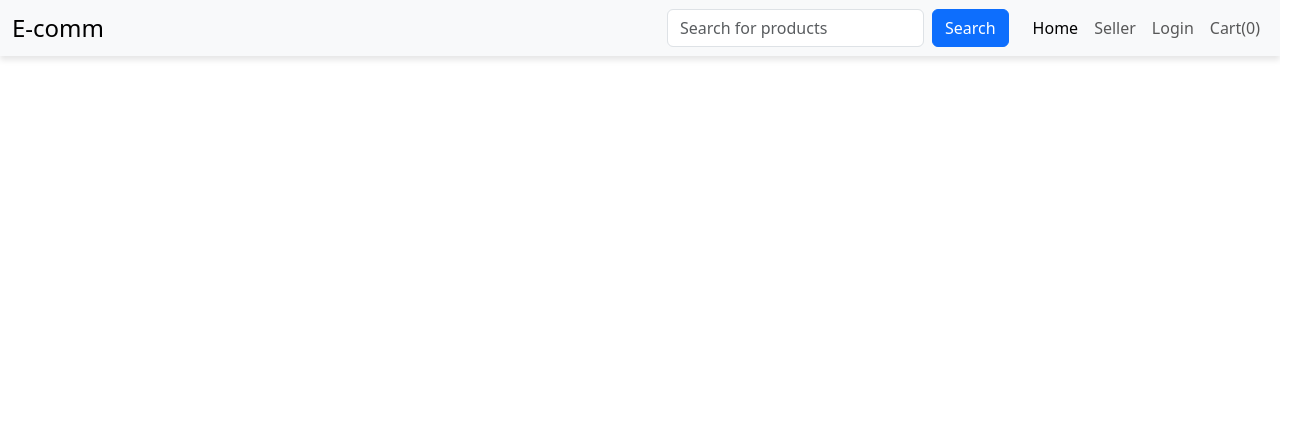
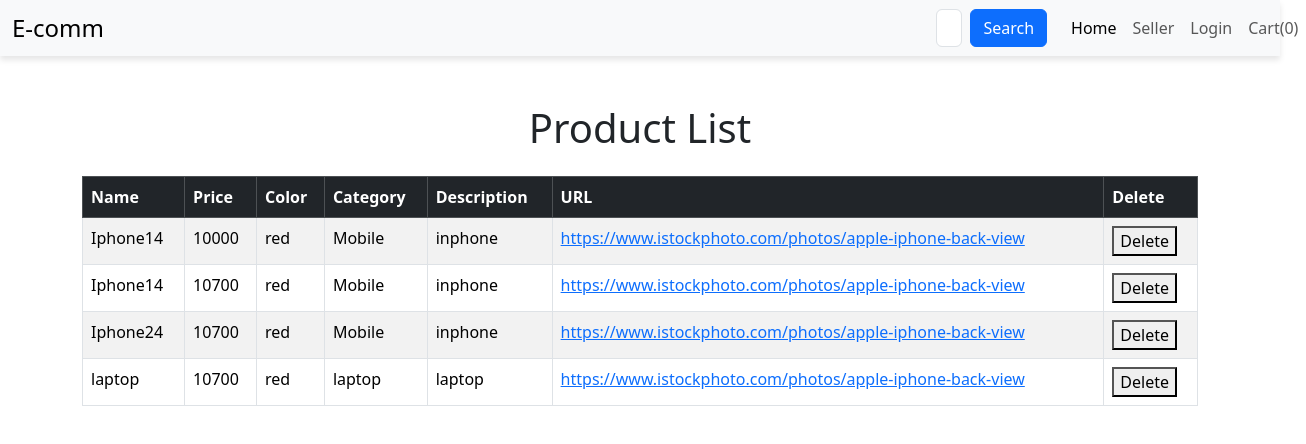
Before and after one commit to Ananya290/E-Commerace, an Angular app in the folder AngularApplication/: page /app-seller-home in a window 1280 px wide. Before the commit this address led to /. Shown: the top 444 px of the page, 1306 px wide, since content can reach past the window. Built offline with nearby package versions, Linux system fonts and the light colour scheme; data requests are answered from the project's data file.

Commit message:
product list and delete product functionality

```diff
--- a/AngularApplication/db.json
+++ b/AngularApplication/db.json
@@ -90,5 +90,43 @@
       "password": "test1",
       "email": "test1"
     }
+  ],
+  "products": [
+    {
+      "id": "ecb6",
+      "name": "Iphone14",
+      "price": "10000",
+      "category": "Mobile",
+      "color": "red",
+      "description": "inphone",
+      "url": "https://www.istockphoto.com/photos/apple-iphone-back-view"
+    },
+    {
+      "id": "0707",
+      "name": "Iphone14",
+      "price": "10700",
+      "category": "Mobile",
+      "color": "red",
+      "description": "inphone",
+      "url": "https://www.istockphoto.com/photos/apple-iphone-back-view"
+    },
+    {
+      "id": "f3ac",
+      "name": "Iphone24",
+      "price": "10700",
+      "category": "Mobile",
+      "color": "red",
+      "description": "inphone",
+      "url": "https://www.istockphoto.com/photos/apple-iphone-back-view"
+    },
+    {
+      "id": "75c9",
+      "name": "laptop",
+      "price": "10700",
+      "category": "laptop",
+      "color": "red",
+      "description": "laptop",
+      "url": "https://www.istockphoto.com/photos/apple-iphone-back-view"
+    }
   ]
 }
--- a/AngularApplication/src/app/header/header/header.component.css
+++ b/AngularApplication/src/app/header/header/header.component.css
@@ -11,6 +11,3 @@
 .nav-item a {
     font-weight: 500;
 }
-.navbarContent{
-    margin-left: 65%;
-}
--- a/AngularApplication/src/app/header/header/header.component.html
+++ b/AngularApplication/src/app/header/header/header.component.html
@@ -8,12 +8,12 @@
         <span class="navbar-toggler-icon"></span>
       </button>
 
-      <div  class="collapse navbar-collapse" id="navbarContent">
+      <div  class="collapse navbar-collapse" id="navbarContent" style="margin-left : 65%">
         <form *ngIf="menuType==='default'" class="d-flex ms-auto me-3">
           <input class="form-control me-2" type="search" placeholder="Search for products" aria-label="Search">
           <button class="btn btn-primary" type="submit">Search</button>
         </form>
-         <div [ngSwitch]="menuType">
+         <div [ngSwitch]="menuType" >
           <ul *ngSwitchCase="'default'" class="navbar-nav mb-2 mb-lg-0">
             <li class="nav-item">
               <a class="nav-link active" routerLink="">Home</a>
@@ -28,18 +28,18 @@
               <a class="nav-link" href="#">Cart(0)</a>
             </li>
           </ul>
-          <ul *ngSwitchCase="'seller'" id="navbarContent_seller" class="navbar-nav mb-2 mb-lg-0">
+          <ul *ngSwitchCase="'seller'" class="navbar-nav mb-2 mb-lg-0">
             <li class="nav-item">
-              <a class="nav-link active" routerLink="">Product List</a>
+              <a class="nav-link active" routerLink="app-seller-home">Product List</a>
             </li>
             <li class="nav-item">
-              <a class="nav-link" routerLink="/seller">Add Product</a>
+              <a class="nav-link" routerLink="seller-addproduct">Add Product</a>
             </li>
             <li class="nav-item">
               <a (click)="logout()" class="nav-link" href="#">Logout</a>
             </li>
             <li class="nav-item">
-              <a class="nav-link" href="#"> {{this.sellerName | titlecase}}</a>
+              <a class="nav-link"> {{this.sellerName | titlecase}}</a>
             </li>
           </ul>
         </div>
--- a/AngularApplication/src/app/seller-add-product/seller-add-product.component.html
+++ b/AngularApplication/src/app/seller-add-product/seller-add-product.component.html
@@ -1 +1,32 @@
-<p>seller-add-product works!</p>
+<div class="container my-5">
+  <h1 class="text-center mb-4">Add New Product</h1>
+  <p class="alert alert-success text-center" *ngIf="productAddedmssg">
+    {{ productAddedmssg }}
+  </p>
+  <form #addproducts="ngForm" (ngSubmit)="addProduct(addproducts.value)" class="card p-4 shadow-sm">
+    <div class="mb-3">
+      <label for="productName" class="form-label">Product Name</label>
+      <input type="text" id="productName" class="form-control" placeholder="Enter Product Name" name="Productname"
+        ngModel />
+    </div>
+    <div class="mb-3">
+      <label for="productPrice" class="form-label">Product Price</label>
+      <input type="text" id="productPrice" class="form-control" placeholder="Enter Product Price" name="productPrice"
+        ngModel />
+    </div>
+    <div class="mb-3">
+      <label for="color" class="form-label">Product Color</label>
+      <input type="text" id="color" class="form-control" placeholder="Enter Product Color" name="color" ngModel />
+    </div>
+    <div class="mb-3">
+      <label for="description" class="form-label">Product Description</label>
+      <textarea id="description" class="form-control" placeholder="Enter Product Description" name="description"
+        rows="3" ngModel></textarea>
+    </div>
+    <div class="mb-3">
+      <label for="url" class="form-label">Product URL</label>
+      <input type="text" id="url" class="form-control" placeholder="Enter Product URL" name="url" ngModel />
+    </div>
+    <button type="submit" class="btn btn-primary w-100">Add Product</button>
+  </form>
+</div>
--- a/AngularApplication/src/app/seller-add-product/seller-add-product.component.ts
+++ b/AngularApplication/src/app/seller-add-product/seller-add-product.component.ts
@@ -1,10 +1,26 @@
-import { Component } from '@angular/core';
+import { Component, OnInit } from '@angular/core';
+import { ProductService } from '../services/product.service';
 
 @Component({
   selector: 'app-seller-add-product',
   templateUrl: './seller-add-product.component.html',
   styleUrl: './seller-add-product.component.css'
 })
-export class SellerAddProductComponent {
+export class SellerAddProductComponent implements OnInit{
+  productAddedmssg: string | undefined ;
+  constructor(private productservice:ProductService){
 
-}
+  }
+  ngOnInit(): void {
+  }
+
+  addProduct(data :any){
+  this.productservice.addProduct(data).subscribe((result)=>{
+    console.log(result);
+    if(result){
+      this.productAddedmssg = "Congrats Product Added Successfully!"
+    }
+    setTimeout(()=>(this.productAddedmssg = undefined),3000)
+  })
+  }
+  }
--- a/AngularApplication/src/app/seller-home/seller-home.component.html
+++ b/AngularApplication/src/app/seller-home/seller-home.component.html
@@ -1 +1,34 @@
-<p>seller-home works!</p>
+<div class="container my-5">
+    <h1 class="text-center mb-4">Product List</h1>
+    <p class="alert alert-success text-center" *ngIf="productdeletemssg">
+      {{ productdeletemssg }}
+    </p>
+    <div class="table-responsive">
+      <table class="table table-striped table-bordered">
+        <thead class="table-dark">
+          <tr>
+            <th>Name</th>
+            <th>Price</th>
+            <th>Color</th>
+            <th>Category</th>
+            <th>Description</th>
+            <th>URL</th>
+            <th>Delete</th>
+          </tr>
+        </thead>
+        <tbody>
+          <tr *ngFor="let item of Lists">
+            <td>{{ item.name }}</td>
+            <td>{{ item.price }}</td>
+            <td>{{ item.color }}</td>
+            <td>{{ item.category }}</td>
+            <td>{{ item.description }}</td>
+            <td>
+              <a href="{{ item.url }}" target="_blank">{{ item.url }}</a>
+            </td>
+            <td><button (click)="deleteProductList(item.id)">Delete</button></td>
+          </tr>
+        </tbody>
+      </table>
+    </div>
+  </div>
--- a/AngularApplication/src/app/seller-home/seller-home.component.ts
+++ b/AngularApplication/src/app/seller-home/seller-home.component.ts
@@ -1,10 +1,36 @@
-import { Component } from '@angular/core';
+import { Component, OnInit } from '@angular/core';
+import { ProductService } from '../services/product.service';
+import { product } from '../../datatype';
 
 @Component({
   selector: 'app-seller-home',
   templateUrl: './seller-home.component.html',
   styleUrl: './seller-home.component.css'
 })
-export class SellerHomeComponent {
+export class SellerHomeComponent implements OnInit {
+  Lists: product[] |undefined
+  productdeletemssg: string | undefined;
+  constructor(private productservice:ProductService){
 
+  }
+  ngOnInit(): void {
+this.productList();
+  }
+
+  productList(){
+    this.productservice.getproduct().subscribe((result)=>{
+      console.warn(result)
+      this.Lists=result;
+    })
 }
+deleteProductList(id:number){
+  console.log("id",id)
+  this.productservice.deleteProduct(id).subscribe((result)=>{
+if(result){
+  this.productdeletemssg = "Product deeletd sucessfully!"
+  this.productList();
+}
+setTimeout(()=>(this.productdeletemssg = undefined),3000)
+  })
+}
+}
--- /dev/null
+++ b/AngularApplication/src/app/services/product.service.ts
@@ -0,0 +1,20 @@
+import { HttpClient } from '@angular/common/http';
+import { Injectable } from '@angular/core';
+import { product } from '../../datatype';
+
+@Injectable({
+  providedIn: 'root'
+})
+export class ProductService {
+
+  constructor(private http :HttpClient) { }
+  addProduct(data: product){
+    return this.http.post("http://localhost:3000/products",data);
+  }
+  getproduct(){
+    return this.http.get<product[]>("http://localhost:3000/products")
+  }
+  deleteProduct(id:number){
+    return this.http.delete<product[]>(`http://localhost:3000/products/${id}`)
+  }
+}
```
Also changed, not shown: AngularApplication/src/app/app-routing.module.ts (+5 -2 lines), AngularApplication/src/datatype.ts (+9 -0 lines), 1 other file (tests, documents, lock files or other folders).
